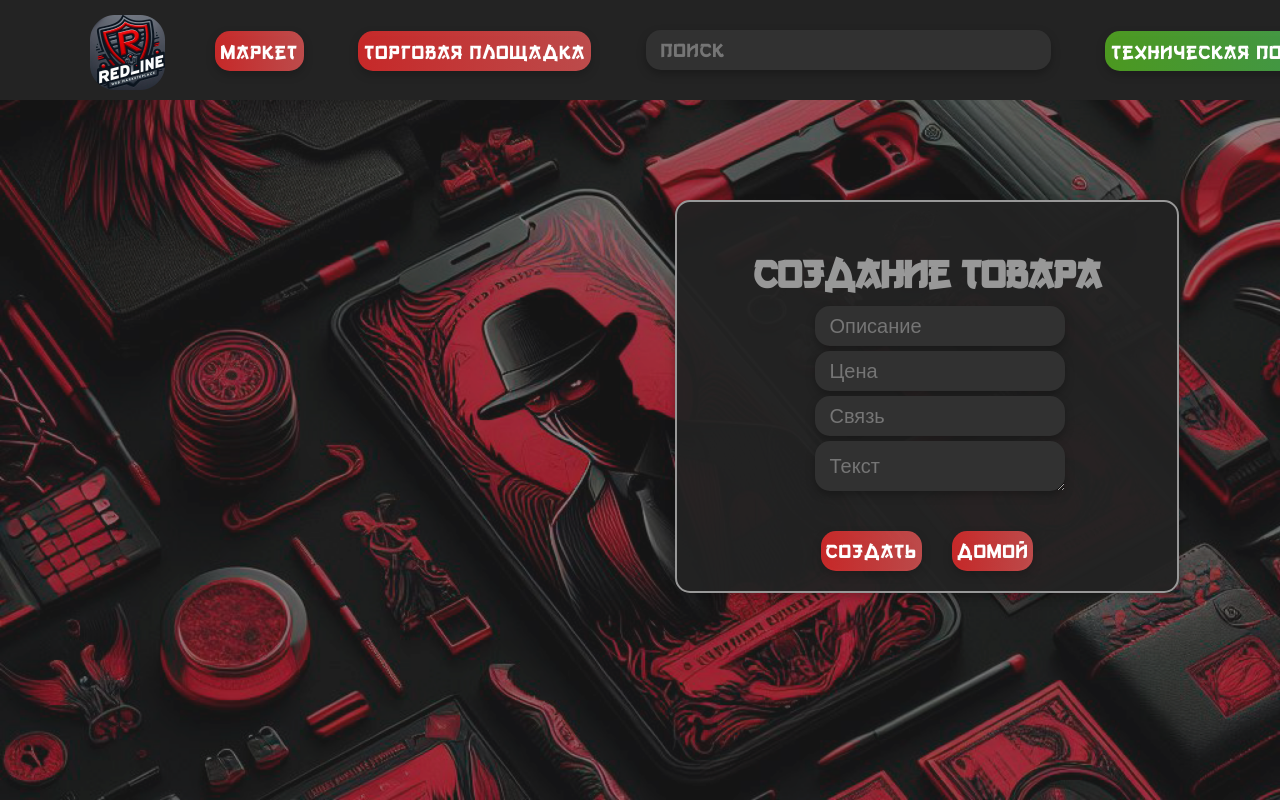
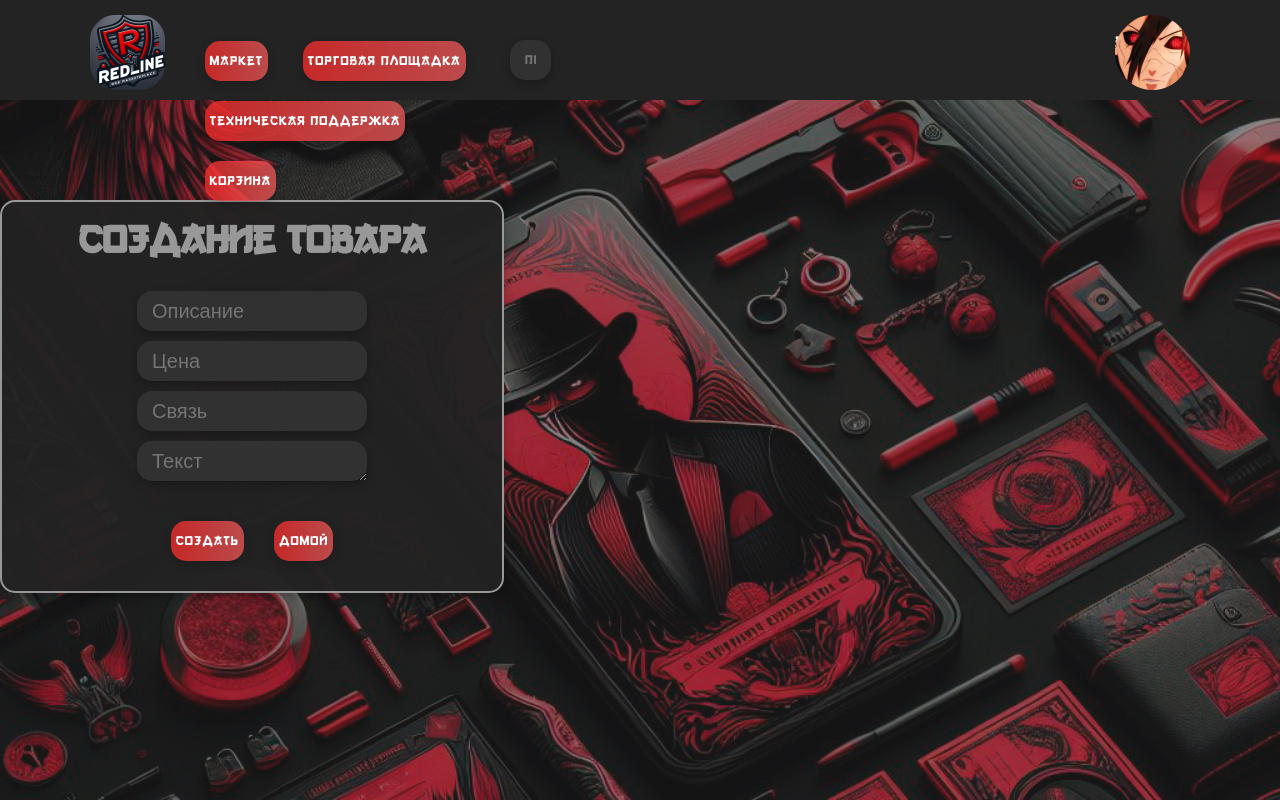
Before and after one commit to Alast0rRL/Web, a Flask app: page /create-tovar in a window 1280 px wide. Run offline with Flask 3, Linux system fonts and the light colour scheme.

Commit message:
test size

```diff
--- a/static/css/style.css
+++ b/static/css/style.css
@@ -2,185 +2,109 @@
     font-family: 'Gang of Three[RUS by Daymarius]';
     src: url('../fonts/font.woff2') format('woff2'),
          url('../fonts/font.woff') format('woff');
-    /* Дополнительные настройки, такие как начертание и жирность, могут быть добавлены здесь */
 }
 
-
-
-
-
-
-
-
-
-body{
+body {
     margin: 0;
     padding: 0;
-    background-color: rgba(0, 0, 0, 0.5); /* Прозрачный черный цвет фона */
-    background-image: url('back.png'); /* Замените 'your-image-url.jpg' на путь к вашему изображению */
+    background-color: rgba(0, 0, 0, 0.5);
+    background-image: url('back.png');
     background-repeat: no-repeat;
     background-position: center center;
     background-attachment: fixed;
-    -webkit-background-size: cover;
-    -moz-background-size: cover;
-    -o-background-size: cover;
     background-size: cover;
 }
-
-
-
-
 
 header {
     background-color: #232323;
     color: white;
     height: 100px;
-    padding: 0px;
+    padding: 0;
     position: fixed;
     top: 0;
     left: 0;
-    width: 100%; /* чтобы растянуть header по всей ширине экрана */
-    z-index: 5; /* Устанавливаем очень высокий z-index */
+    width: 100%;
+    z-index: 5;
 }
 
-
-footer{
+footer {
     position: fixed;
-    bottom: 0%;
+    bottom: 0;
+    left: 0;
     width: 100%;
-    line-height: 0px;
-    margin-top: auto;
-    width: 100%;
-    height: 100px; /* Замените это на желаемую высоту вашего footer */
+    height: 100px;
     background-color: #232323;
     color: white;
-    height: 100px;
-    padding: 0px;
-    bottom: 0;
-    left: 0;
-    width: 100%; /* чтобы растянуть footer по всей ширине экрана */
-    top: 0;
-    left: 0;
-    width: 100%; /* чтобы растянуть header по всей ширине экрана */
-    z-index: 5; /* Устанавливаем очень высокий z-index */
+    padding: 0;
+    z-index: 5;
 }
-
-
-
 
 .logo {
     position: absolute;
-    top: 0px;
-    left: 0px;
+    top: 0;
+    left: 0;
     width: 75px;
     height: 75px;
 }
 
 .up {
     font-family: 'Gang of Three[RUS by Daymarius]';
-    position: absolute;
-    margin-top: 15px;
-    margin-left: 7%;
-    margin-right: 7%;
-    height: 55px;
-    width: 1600px;
-    display: inline-flex;
-
+    position: relative;
+    margin: 15px 7%;
+    width: 86%;
+    display: flex;
 }
 
 .block_up {
     margin-left: 100px;
     margin-top: 15px;
-    position: relative; /* Добавляем позиционирование относительно */
+    position: relative;
 }
 
 .search-container {
     display: inline-block;
-    vertical-align: middle; /* Выравниваем вертикально по центру */
+    vertical-align: middle;
 }
 
-.button{
+.button, .button_up, .search-button {
     font-family: 'Gang of Three[RUS by Daymarius]';
     display: inline-flex;
-    background: linear-gradient(90deg, rgba(255, 45, 45, 0.75) 0%, rgba(242, 91, 91, 0.75) 100%);
     color: white;
     border-radius: 15px;
     border: none;
-    font-size: 20px;
     cursor: pointer;
     transition: background-color 0.3s;
     filter: drop-shadow(0px 4px 4px rgba(0, 0, 0, 0.25));
     height: 40px;
     line-height: 40px;
     letter-spacing: 1px;
-    margin-left: 15px;
-    margin-right: 15px;
-    margin-top: 10px;
-    display: flex;
-    flex-direction: column;
-    padding: 0px 5px;
     text-decoration: none;
 }
 
-.button_up{
-    font-family: 'Gang of Three[RUS by Daymarius]';
-    display: inline-flex;
+.button, .button_up {
     background: linear-gradient(90deg, rgba(255, 45, 45, 0.75) 0%, rgba(242, 91, 91, 0.75) 100%);
-    color: white;
-    border-radius: 15px;
-    border: none;
-    font-size: 20px;
-    cursor: pointer;
-    transition: background-color 0.3s;
-    filter: drop-shadow(0px 4px 4px rgba(0, 0, 0, 0.25));
-    margin-left: 25px;
-    height: 40px;
-    line-height: 40px;
-    letter-spacing: 1px;
-    margin-left: 25px;
-    margin-right: 25px;
+    margin: 10px 15px;
+    padding: 0 5px;
 }
 
-
 .search-button {
-    font-family: 'Gang of Three[RUS by Daymarius]';
     background-color: #313131;
     color: #989898;
-    padding: 0px 15px;
-    border: none;
-    text-align: left;
-    font-size: 20px;
-    cursor: pointer;
-    border-radius: 15px;
-    margin-left: 25px;
-    margin-right: 25px;
-    width: 375px;
-    filter: drop-shadow(0px 4px 4px rgba(0, 0, 0, 0.25));
-    display: inline-block; /* или inline */
-    height: 40px;
-    line-height: 40px;
-    letter-spacing: 1px;
-    margin-bottom: 7px;
+    padding: 0 15px;
+    margin: 10px 25px;
+    width: calc(25% - 50px);
 }
 
 .knopka {
     position: absolute;
-    left: 915px;
-    margin-top: 7px;
+    left: calc(50% - 50px);
+    top: 7px;
     background-color: #232323;
     font-family: 'VAG World';
     border-radius: 10px;
     padding: 0px 5px;
     color: white;
     border: none;
-
-}
-
-.help{
-    background: linear-gradient(90deg, rgba(92, 194, 33, 0.75) 0%, rgba(72, 190, 108, 0.75) 100%);
-}
-.basket{
-    background: linear-gradient(90deg, rgba(255, 251, 35, 0.76) 0%, rgba(231, 195, 35, 0.75) 100%);
 }
 
 .login {
@@ -188,23 +112,20 @@ footer{
     text-align: center;
     line-height: 1.5;
     position: absolute;
-    margin-right: 25px;
-    right: 0px;
-    margin-top: 15px;
+    right: 25px;
+    top: 15px;
     letter-spacing: 1px;
     color: white;
     background-color: #232323;
     border-radius: 10px;
     border: none;
     cursor: pointer;
-    text-decoration: none;
-
 }
 
 .ava {
     position: absolute;
-    top: 0px;
-    left: 1600px;
+    top: 0;
+    right: 0;
     width: 75px;
     height: 75px;
 }
@@ -213,39 +134,36 @@ footer{
     background-color: #ff7167;
 }
 
-
-.title{
-    position: relative;
+.title {
     text-align: center;
     line-height: 20px;
     padding-bottom: 10px;
     top: 15px;
 }
 
-
-main{
+main {
     font-family: 'Gang of Three[RUS by Daymarius]';
-    background-color: rgba(35, 35, 35, 0.95); /* Цвет #232323 с 50% прозрачности */
+    background-color: rgba(35, 35, 35, 0.95);
     color: white;
-    height: auto;
-    padding: 0px 15px;
+    padding: 0 15px;
     text-align: left;
     font-size: 20px;
     cursor: pointer;
     border-radius: 15px;
-    margin-left: 450px;
-    width: 1200px;
-    padding-bottom:100px ;
+    width: 90%;
+    max-width: 1200px;
+    margin: 0 auto;
+    padding-bottom: 100px;
     border: 2px solid #989898;
     position: relative;
     top: 125px;
 }
 
-.block{
+.block {
     background-color: #313131;
     font-family: 'Gang of Three[RUS by Daymarius]';
     color: white;
-    padding: 0px 15px;
+    padding: 0 15px;
     border: none;
     text-align: left;
     font-size: 20px;
@@ -254,11 +172,11 @@ main{
     margin-bottom: 50px;
     border: 2px solid #989898;
 }
+
 .str_1 {
     display: flex;
     flex-direction: row;
     letter-spacing: 1px;
-
 }
 
 .price {
@@ -268,32 +186,25 @@ main{
     letter-spacing: 1px;
 }
 
-
- .buy_button{
-    position:absolute;
+.buy_button {
+    position: absolute;
     display: flex;
     height: 35px;
-    width: auto ;
-    margin-left: 925px;
+    width: auto;
+    margin-left: calc(50% - 50px);
     margin-bottom: 20px;
     letter-spacing: 1px;
- }
-
-
- form {
-    display: inline-block; /* или inline */
 }
 
-.date{
+.date {
     margin-left: 20px;
 }
-.lmenu{
+
+.lmenu {
     font-family: 'Gang of Three[RUS by Daymarius]';
-    float: left;
     position: fixed;
-    background-color: rgba(35, 35, 35, 0.95); /* Цвет #232323 с 50% прозрачности */
+    background-color: rgba(35, 35, 35, 0.95);
     color: white;
-    border: none;
     text-align: left;
     font-size: 20px;
     cursor: pointer;
@@ -301,98 +212,55 @@ main{
     display: flex;
     flex-direction: column;
     align-items: center;
-    margin-left: 125px;
-    margin-top: 125px;
-    padding-bottom: 15px;
-    padding-top: 5px;
-    display: flex;
-    flex-direction: column;
-    align-items: flex-start; /* Изменено с 'center' на 'flex-start' */
+    margin-left: 25px;
+    margin-top: 25%;
+    padding: 5px 0;
     border: 2px solid #989898;
 }
 
-.button_lmenu{
+.button_lmenu {
     width: 275px;
-}
-.title{
-    font-family: 'Gang of Three[RUS by Daymarius]';
-    text-align: center;
-    padding-top: 20px;
 }
 
 .flash {
     position: fixed;
-    margin-left: 20%;
-    margin-right: 20%;
+    left: 20%;
+    right: 20%;
     color: white;
-    padding: 15px 15px;
+    padding: 15px;
     font-family: 'Gang of Three[RUS by Daymarius]';
     background: linear-gradient(90deg, rgba(92, 194, 33, 0.75) 0%, rgba(72, 190, 108, 0.75) 100%);
-    color: #ffffff;
-    border: 2px solid #232323;
     font-size: 50px;
     border-radius: 15px;
     filter: drop-shadow(0px 4px 4px rgba(0, 0, 0, 0.25));
-    line-height: 40px;
+    line-height: 50px;
     letter-spacing: 1px;
     margin-top: -5%;
     z-index: 9;
 }
 
-.str{
+.str {
     display: flex;
     flex-direction: row;
     letter-spacing: 1px;
     padding-top: 5px;
 }
 
-.profile{
+.profile {
     display: flex;
     padding: 10px;
-    margin-top: 5px;
-    margin-bottom: 10px;
+    margin: 5px 0 10px;
     line-height: 20px;
-    height: auto;
     text-align: center;
-    align-items: center; /* Центрирование по вертикали */
+    align-items: center;
 }
 
-
-
-
-
-
-
-
-
-
-
-
-
-
-
-
-
-
-
-
-
-
-
-
-
-
-
-
-
-
-.block_reg{
+.block_reg, .block_error {
     font-family: 'Gang of Three[RUS by Daymarius]';
-    background-color: rgba(35, 35, 35, 0.95); /* Цвет #232323 с 50% прозрачности */
-    text-align:center;
+    background-color: rgba(35, 35, 35, 0.95);
+    text-align: center;
     color: #989898;
-    margin-top:200px;
-    margin-left:675px;
+    margin-top: 200px;
     width: 500px;
     font-size: 20px;
     filter: drop-shadow(0px 4px 4px rgba(0, 0, 0, 0.25));
@@ -400,72 +268,32 @@ main{
     border-radius: 15px;
 }
 
-.label{
+.label {
     background-color: #313131;
     color: #989898;
-    padding: 0px 15px;
+    padding: 0 15px;
     border: none;
-    text-align: left;
     font-size: 20px;
     cursor: pointer;
     border-radius: 15px;
-    margin-left: 25px;
-    width: 220px;
+    margin: 5px 25px;
+    width: calc(50% - 50px);
     filter: drop-shadow(0px 4px 4px rgba(0, 0, 0, 0.25));
-    display: inline-block; /* или inline */
+    display: inline-block;
     height: 40px;
-    line-height: 100px;
-    margin-bottom: 5px;
+    line-height: 40px;
 }
 
-.button_container{
-    display: flex; /* Используем flex для расположения кнопок горизонтально */
-    justify-content: center; /* Центрируем кнопки по горизонтали */
-    margin: 20px; /* Добавим небольшой отступ между формой и кнопками */
-}
-
-
-
-
-
-
-.block_error{
-    font-family: 'Gang of Three[RUS by Daymarius]';
-    background-color: rgba(35, 35, 35, 0.95); /* Цвет #232323 с 50% прозрачности */
-    text-align:center;
-    color: #989898;
-    margin-top:200px;
-    margin-left:700px;
-    margin-right: 700px;
-    font-size: 20px;
-    filter: drop-shadow(0px 4px 4px rgba(0, 0, 0, 0.25));
-    border: 2px solid #989898;
-    border-radius: 15px;
-}
-
-.error_button{
-    position: inherit;
-    margin-right: 15px;
-}
-
-footer{
-    position: absolute;
-    bottom: 0px;
-    width: 100%;
-    line-height: 0px;
-}
-
-.german_pridumal{
-    width: 220px !important;
-    min-height: 50px;
-    line-height: 50px;
+.button_container {
+    display: flex;
+    justify-content: center;
+    margin: 20px;
 }
 
 input, textarea {
     font-family: 'Arial';
-
 }
 
-.home_button{
+.home_button {
     text-align: center;
 }
```
